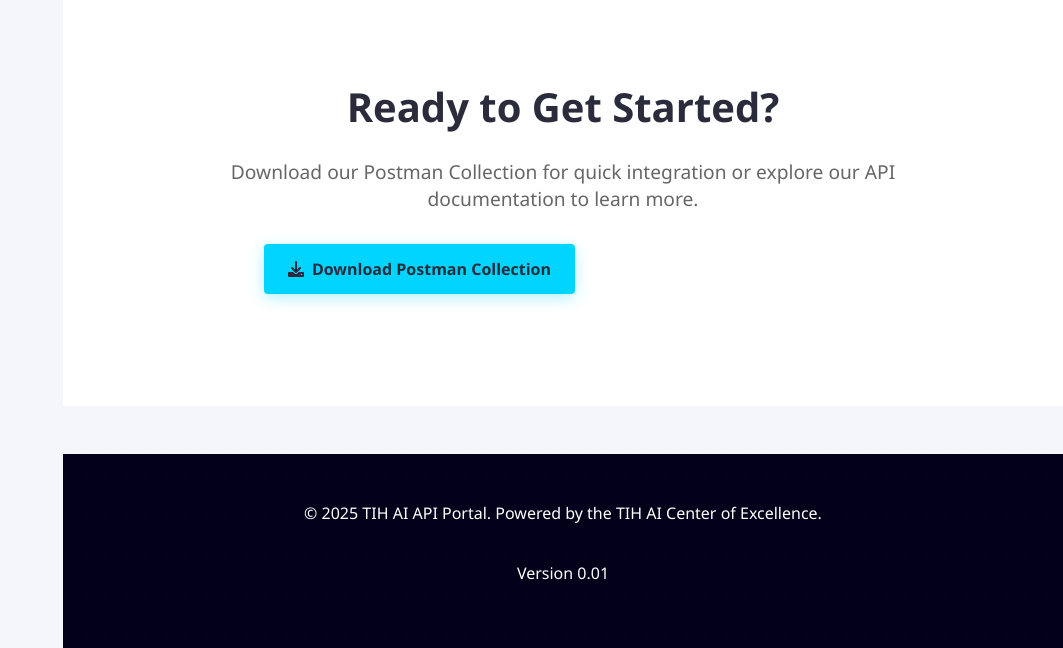
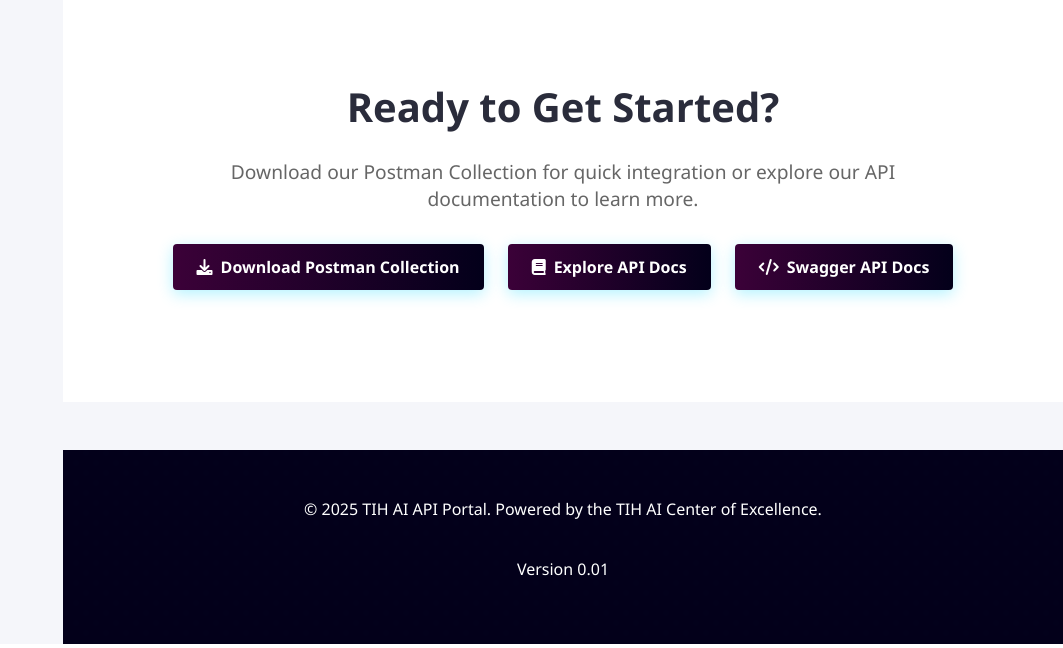
Before and after one commit to tevinric/ai-api-framework, a Flask app: page / in a window 1280 px wide. Shown: the part 4403-5051 px from the top of the page, without its empty margins (217-1280 px from the left). Run offline with Flask 3, Linux system fonts and the light colour scheme; parts of the project's set-up code (start-up, migrations or seed data) failed here and were passed over.

Commit message:
Update index.html

```diff
--- a/templates/index.html
+++ b/templates/index.html
@@ -226,16 +226,16 @@
 
         @keyframes zoomDots {
             0% {
-                transform: scale(0.3);
-                opacity: 0.1;
+                transform: scale(0.8);
+                opacity: 0.15;
             }
             50% {
-                transform: scale(0.7);
-                opacity: 0.15;
+                transform: scale(1.0);
+                opacity: 0.2;
             }
             100% {
-                transform: scale(0.3);
-                opacity: 0.1;
+                transform: scale(0.8);
+                opacity: 0.15;
             }
         }
 
@@ -1173,12 +1173,15 @@
             <div class="cta-container">
                 <h2>Ready to Get Started?</h2>
                 <p>Download our Postman Collection for quick integration or explore our API documentation to learn more.</p>
-                <div style="display: flex; justify-content: center; margin: 2rem 0; gap: 2rem;">
-                    <a href="/static/files/ai-api-postman-collection.json" class="cta-btn" style="margin-right: 3rem;">
+                <div style="display: flex; justify-content: center; flex-wrap: wrap; margin: 2rem 0; gap: 1.5rem;">
+                    <a href="/static/files/ai-api-postman-collection.json" class="cta-btn" style="background: linear-gradient(to right, var(--magenta-dark), #03001A); color: white;">
                         <i class="fas fa-download"></i> Download Postman Collection
                     </a>
-                    <a href="/apidocs/" class="cta-btn cta-btn-secondary">
+                    <a href="/apidocs/" class="cta-btn" style="background: linear-gradient(to right, var(--magenta-dark), #03001A); color: white;">
                         <i class="fas fa-book"></i> Explore API Docs
+                    </a>
+                    <a href="/swagger/" class="cta-btn" style="background: linear-gradient(to right, var(--magenta-dark), #03001A); color: white;">
+                        <i class="fas fa-code"></i> Swagger API Docs
                     </a>
                 </div>
             </div>
```
